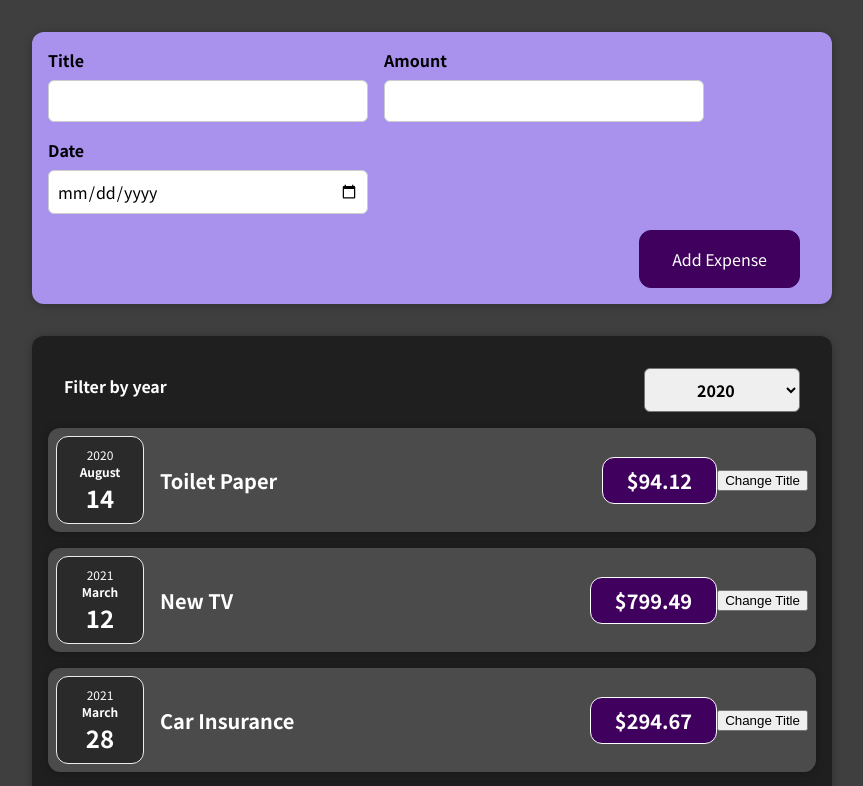
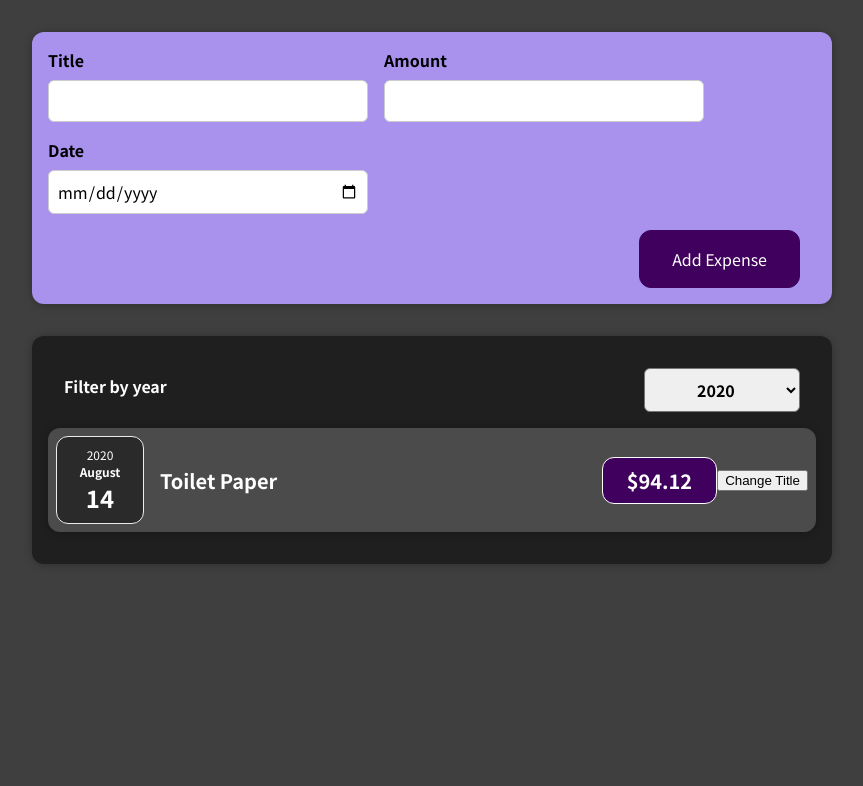
Before and after one commit to nielsmichael/react_practice, a React (Create React App) app: page / in a window 1280 px wide. Shown: the top 786 px of the page, without its empty margins (208-1071 px from the left). Built offline with nearby package versions, Linux system fonts and the light colour scheme.

Commit message:
Implement filter functionality

```diff
--- a/src/components/Expenses/ExpenseItem.js
+++ b/src/components/Expenses/ExpenseItem.js
@@ -14,7 +14,7 @@ const ExpenseItem = (props) => {
     <Card className="expense-item">
       <ExpenseDate date={props.date} />
       <div className="expense-item__description">
-        <h2>{props.title}</h2>
+        <h2>{title}</h2>
         <div className="expense-item__price">${props.cost}</div>
       </div>
       <button onClick={clickHandler}>Change Title</button>
--- a/src/components/Expenses/Expenses.js
+++ b/src/components/Expenses/Expenses.js
@@ -11,6 +11,10 @@ const Expenses = (props) => {
     setSelectedFilterYear(selectedYear);
   };
 
+  const filteredItems = props.items.filter((item) => {
+    return item.date.getFullYear().toString() === selectedFilterYear;
+  });
+
   return (
     <div>
       <Card className="expenses">
@@ -18,9 +22,9 @@ const Expenses = (props) => {
           selected={selectedFilterYear}
           liftSelectedYear={listenToYear}
         />
-        {props.items.map((expense) => (
+        {filteredItems.map((expense) => (
           <ExpenseItem
-            id={expense.id}
+            key={expense.id}
             title={expense.title}
             cost={expense.amount}
             date={expense.date}
```
